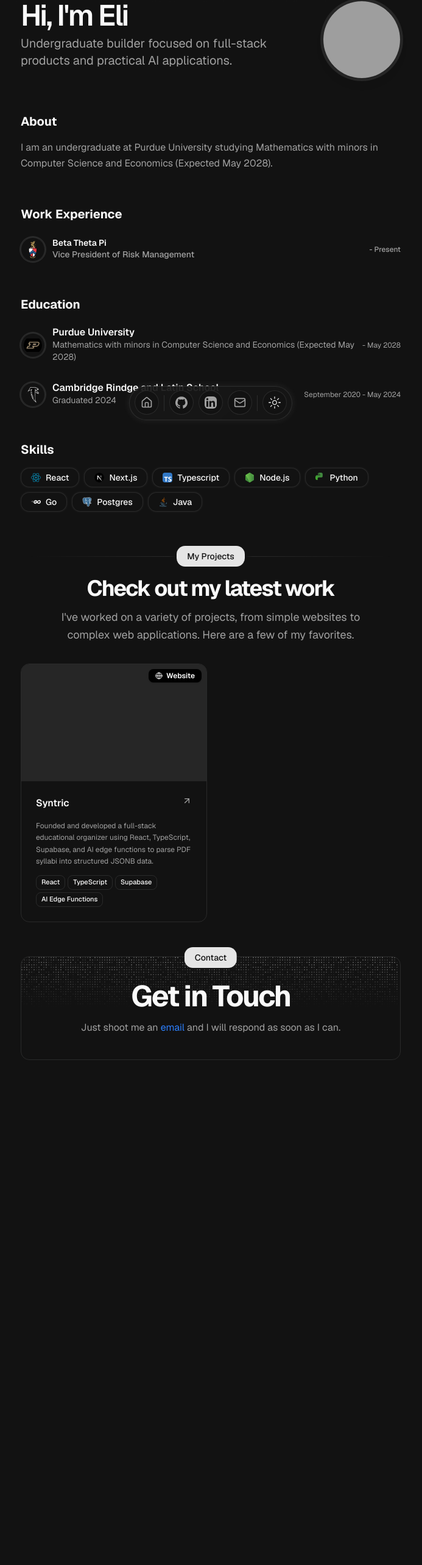
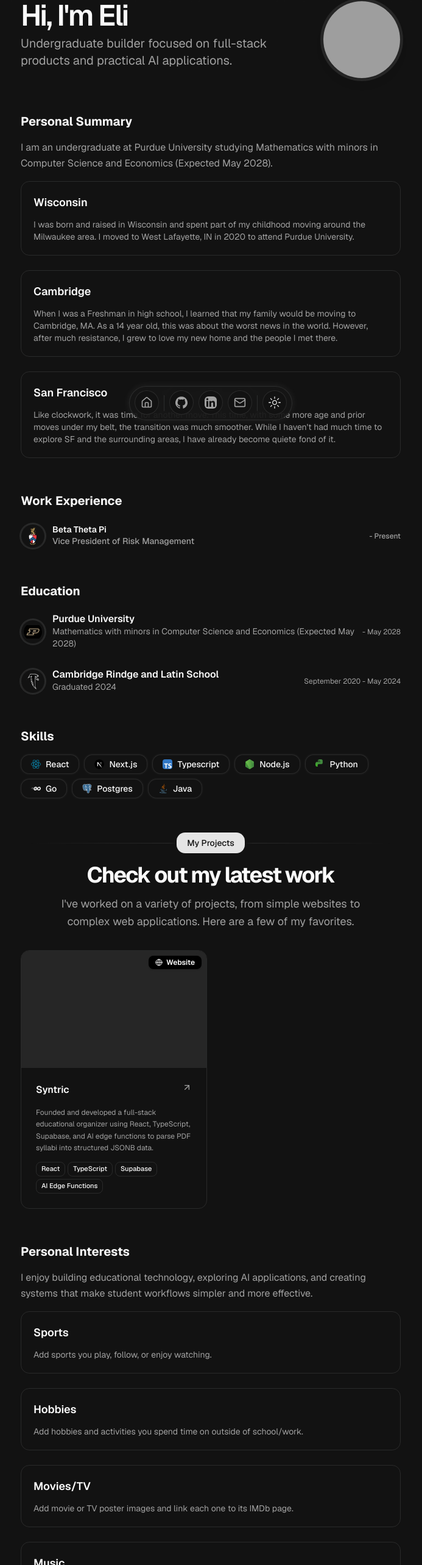
Before and after one commit to elifangman/portfolio-website, a Next.js app: page / in a window 1280 px wide. Shown: the part 95-2661 px from the top of the page at 61% size, without its empty margins (294-987 px from the left). Before the commit the page ends 1929 px from the top, so only its background shows below. Built offline with nearby package versions, Linux system fonts and the light colour scheme; grey boxes are pictures that could not be loaded.

Commit message:
added sections for personal hobbies and a location based personal summary

```diff
--- a/src/app/page.tsx
+++ b/src/app/page.tsx
@@ -11,6 +11,58 @@ import WorkSection from "@/components/section/work-section";
 import { ArrowUpRight } from "lucide-react";
 
 const BLUR_FADE_DELAY = 0.04;
+
+function SubsectionBlocks({
+  sections,
+}: {
+  sections: readonly {
+    title: string;
+    description: string;
+    links: readonly { label: string; href: string; image: string }[];
+  }[];
+}) {
+  return (
+    <div className="flex flex-col gap-6">
+      {sections.map((section, sectionIndex) => (
+        <BlurFade
+          key={section.title}
+          delay={BLUR_FADE_DELAY * 4 + sectionIndex * 0.1}
+        >
+          <div className="border rounded-xl p-4 md:p-5 space-y-3">
+            <h3 className="text-base md:text-lg font-semibold">{section.title}</h3>
+            <p className="text-sm text-muted-foreground">{section.description}</p>
+            {section.links.length > 0 && (
+              <div className="flex flex-wrap gap-3 pt-1">
+                {section.links.map((item) => (
+                  <Link
+                    key={`${section.title}-${item.label}`}
+                    href={item.href}
+                    target="_blank"
+                    rel="noopener noreferrer"
+                    className="group"
+                  >
+                    <div className="w-20 md:w-24 space-y-1">
+                      <div className="aspect-[2/3] overflow-hidden rounded-md border bg-muted">
+                        <img
+                          src={item.image}
+                          alt={item.label}
+                          className="h-full w-full object-cover transition-transform duration-200 group-hover:scale-105"
+                        />
+                      </div>
+                      <p className="text-xs text-muted-foreground line-clamp-2">
+                        {item.label}
+                      </p>
+                    </div>
+                  </Link>
+                ))}
+              </div>
+            )}
+          </div>
+        </BlurFade>
+      ))}
+    </div>
+  );
+}
 
 export default function Page() {
   return (
@@ -40,10 +92,10 @@ export default function Page() {
           </div>
         </div>
       </section>
-      <section id="about">
+      <section id="personal-summary">
         <div className="flex min-h-0 flex-col gap-y-4">
           <BlurFade delay={BLUR_FADE_DELAY * 3}>
-            <h2 className="text-xl font-bold">About</h2>
+            <h2 className="text-xl font-bold">Personal Summary</h2>
           </BlurFade>
           <BlurFade delay={BLUR_FADE_DELAY * 4}>
             <div className="prose max-w-full text-pretty font-sans leading-relaxed text-muted-foreground dark:prose-invert">
@@ -52,14 +104,15 @@ export default function Page() {
               </Markdown>
             </div>
           </BlurFade>
+          <SubsectionBlocks sections={DATA.personalSummarySections} />
         </div>
       </section>
       <section id="work">
         <div className="flex min-h-0 flex-col gap-y-6">
-          <BlurFade delay={BLUR_FADE_DELAY * 5}>
+          <BlurFade delay={BLUR_FADE_DELAY * 5.5}>
             <h2 className="text-xl font-bold">Work Experience</h2>
           </BlurFade>
-          <BlurFade delay={BLUR_FADE_DELAY * 6}>
+          <BlurFade delay={BLUR_FADE_DELAY * 6.5}>
             <WorkSection />
           </BlurFade>
         </div>
@@ -134,6 +187,21 @@ export default function Page() {
           <ProjectsSection />
         </BlurFade>
       </section>
+      <section id="personal-interests">
+        <div className="flex min-h-0 flex-col gap-y-4">
+          <BlurFade delay={BLUR_FADE_DELAY * 4.5}>
+            <h2 className="text-xl font-bold">Personal Interests</h2>
+          </BlurFade>
+          <BlurFade delay={BLUR_FADE_DELAY * 5}>
+            <div className="prose max-w-full text-pretty font-sans leading-relaxed text-muted-foreground dark:prose-invert">
+              <Markdown>
+                {DATA.interests}
+              </Markdown>
+            </div>
+          </BlurFade>
+          <SubsectionBlocks sections={DATA.personalInterestSections} />
+        </div>
+      </section>
       <section id="contact">
         <BlurFade delay={BLUR_FADE_DELAY * 16}>
           <ContactSection />
--- a/src/data/resume.tsx
+++ b/src/data/resume.tsx
@@ -22,6 +22,53 @@ export const DATA = {
     "Undergraduate builder focused on full-stack products and practical AI applications.",
   summary:
     "I am an undergraduate at Purdue University studying Mathematics with minors in Computer Science and Economics (Expected May 2028).",
+  interests:
+    "I enjoy building educational technology, exploring AI applications, and creating systems that make student workflows simpler and more effective.",
+  personalSummarySections: [
+    {
+      title: "Wisconsin",
+      description:
+        "I was born and raised in Wisconsin and spent part of my childhood moving around the Milwaukee area. I moved to West Lafayette, IN in 2020 to attend Purdue University.",
+      links: [],
+    },
+    {
+      title: "Cambridge",
+      description:
+        "When I was a Freshman in high school, I learned that my family would be moving to Cambridge, MA. As a 14 year old, this was about the worst news in the world. However, after much resistance, I grew to love my new home and the people I met there.",
+      links: [],
+    },
+    {
+      title: "San Francisco",
+      description:
+        "Like clockwork, it was time for another move. This time, with some more age and prior moves under my belt, the transition was much smoother. While I haven't had much time to explore SF and the surrounding areas, I have already become quiete fond of it.",
+      links: [],
+    },
+  ],
+  personalInterestSections: [
+    {
+      title: "Sports",
+      description: "Add sports you play, follow, or enjoy watching.",
+      links: [],
+    },
+    {
+      title: "Hobbies",
+      description:
+        "Add hobbies and activities you spend time on outside of school/work.",
+      links: [],
+    },
+    {
+      title: "Movies/TV",
+      description:
+        "Add movie or TV poster images and link each one to its IMDb page.",
+      links: [],
+    },
+    {
+      title: "Music",
+      description:
+        "Add artist/album/song artwork and link each one to Spotify pages.",
+      links: [],
+    },
+  ],
   avatarUrl: "/Headshot.png",
   skills: [
     { name: "React", icon: ReactLight },
```
